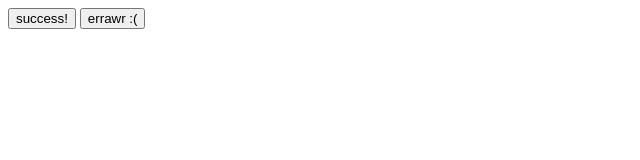
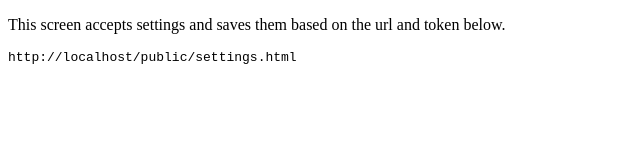
Before and after one commit to egnyte/example-UIntegration, a website: page public/settings.html in a window 1280 px wide. Shown: the whole page, without its empty margins (0-640 px from the left). Drawn offline with Linux system fonts and the light colour scheme.

Commit message:
update for new settings flow

```diff
--- a/public/settings.html
+++ b/public/settings.html
@@ -4,22 +4,13 @@
 <head>
     <meta charset="UTF-8">
     <title>pretendapp</title>
-    <script src="sdk.js"></script>
 </head>
 
 <body>
-    <input type="button" value="success!" id="bts">
-    <input type="button" value="errawr :(" id="bte">
+    <p>This screen accepts settings and saves them based on the url and token below.</p>
     <pre></pre>
     <script>
-        Egnyte.appInit(function (uint) {
-            document.querySelector("pre").innerHTML = JSON.stringify(uint.data, null, 4)
-
-            document.querySelector("#bts").addEventListener("click", uint.complete.bind(null, "success"))
-            document.querySelector("#bte").addEventListener("click", uint.error.bind(null, "error"))
-        });
-
-        window.addEventListener("message", console.log.bind(console));
+            document.querySelector("pre").innerHTML = window.location.href
     </script>
 
 </body>
```
Also changed, not shown: public/index.html (line endings or trailing spaces).
